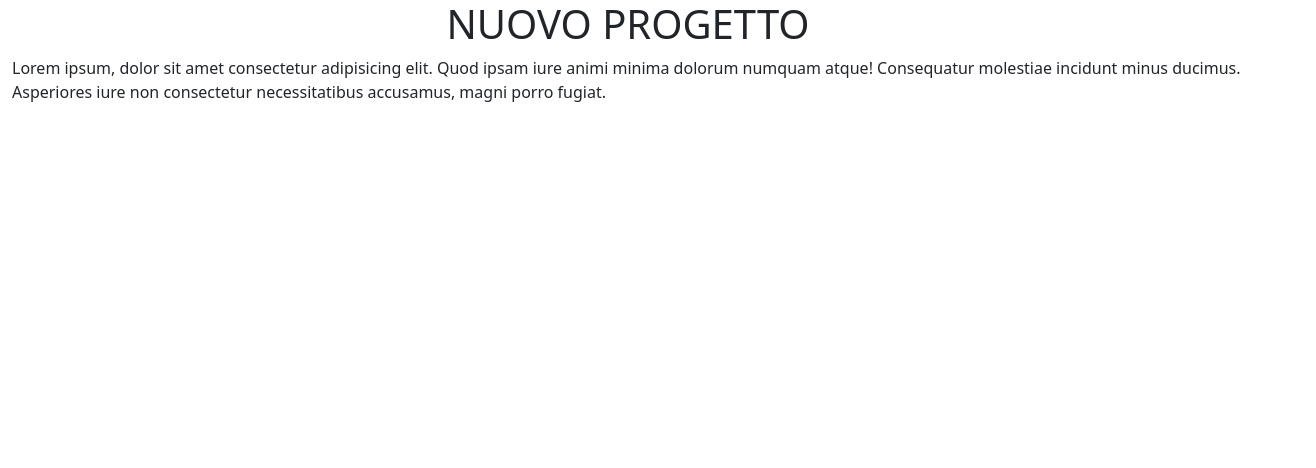
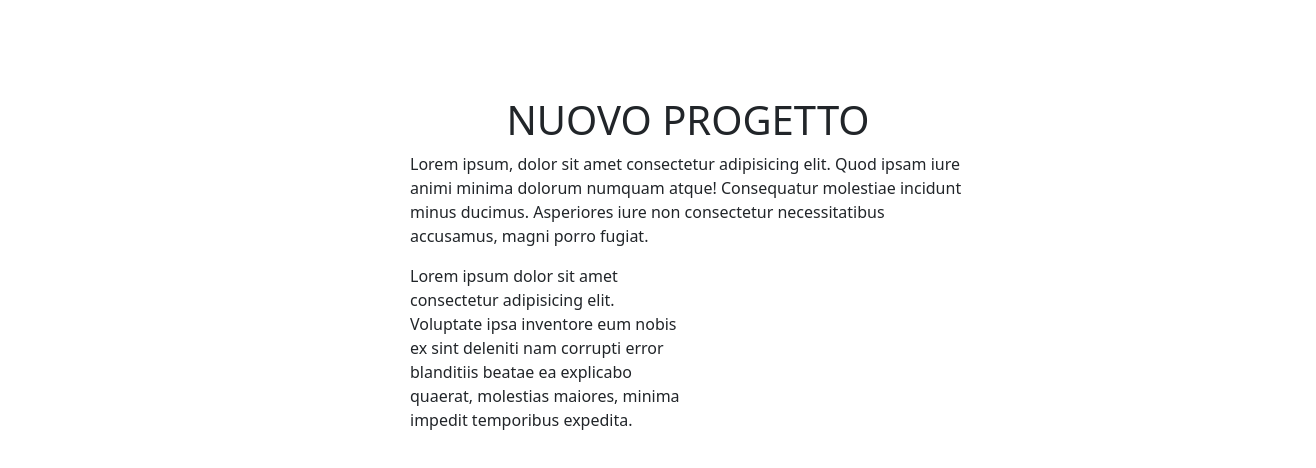
Before and after one commit to esewi2/selfwork-git, a plain HTML site: page index.html in a window 1280 px wide. Shown: the whole page, 1316 px wide, since content can reach past the window. Drawn offline with nearby package versions, Linux system fonts and the light colour scheme.

Commit message:
creato paragrafo

```diff
--- a/index.html
+++ b/index.html
@@ -10,9 +10,14 @@
   <body>
 
     <header class="container-fluid ">
-        <div class="row w-100 align-items-center justify-content-center">
-            <h1 class="text-center">NUOVO PROGETTO</h1>
+        <div class="row w-100 align-items-center justify-content-center m-5 p-5">
+            <div class="col-12 col-md-6">
+                <h1 class="text-center">NUOVO PROGETTO</h1>
             <p>Lorem ipsum, dolor sit amet consectetur adipisicing elit. Quod ipsam iure animi minima dolorum numquam atque! Consequatur molestiae incidunt minus ducimus. Asperiores iure non consectetur necessitatibus accusamus, magni porro fugiat.</p>
+            <div class="col-12 col-md-6">
+                <p>Lorem ipsum dolor sit amet consectetur adipisicing elit. Voluptate ipsa inventore eum nobis ex sint deleniti nam corrupti error blanditiis beatae ea explicabo quaerat, molestias maiores, minima impedit temporibus expedita.</p>
+            </div>
+            </div>
         </div>
 
     </header>
```
